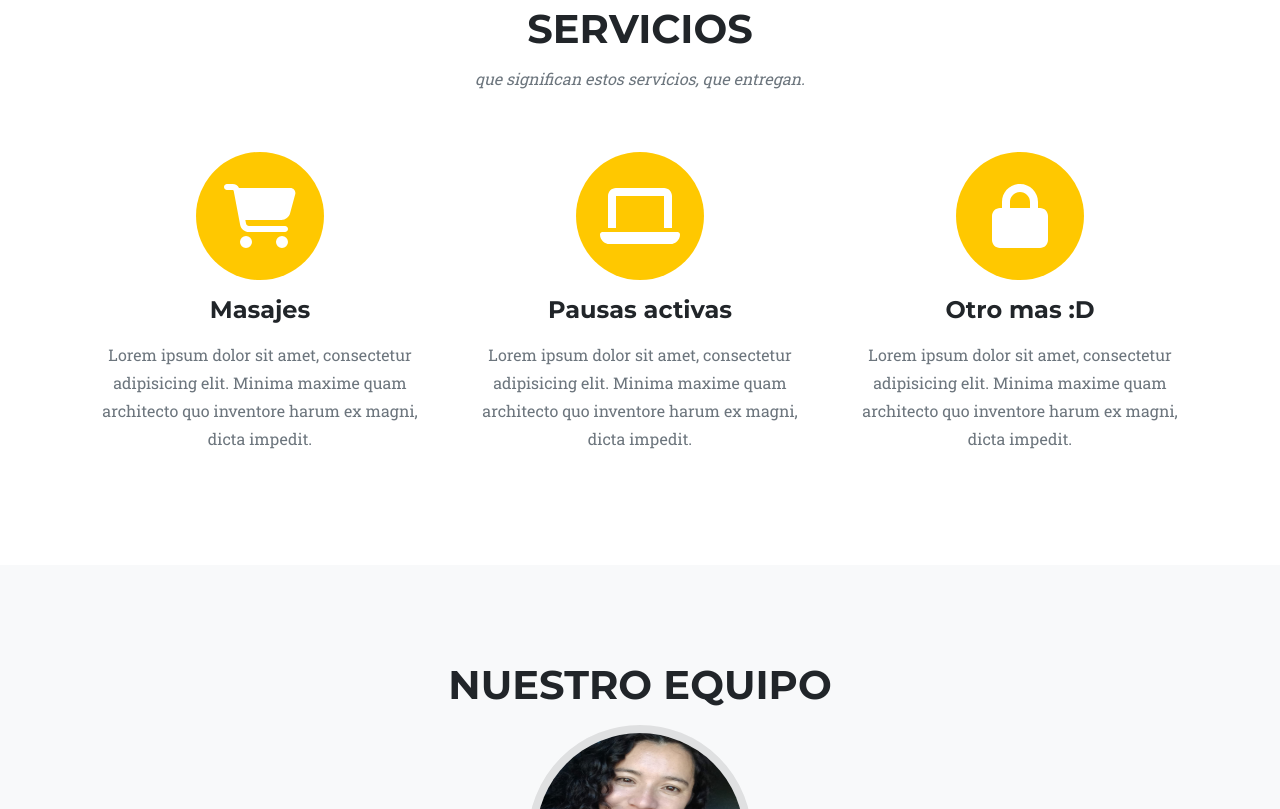
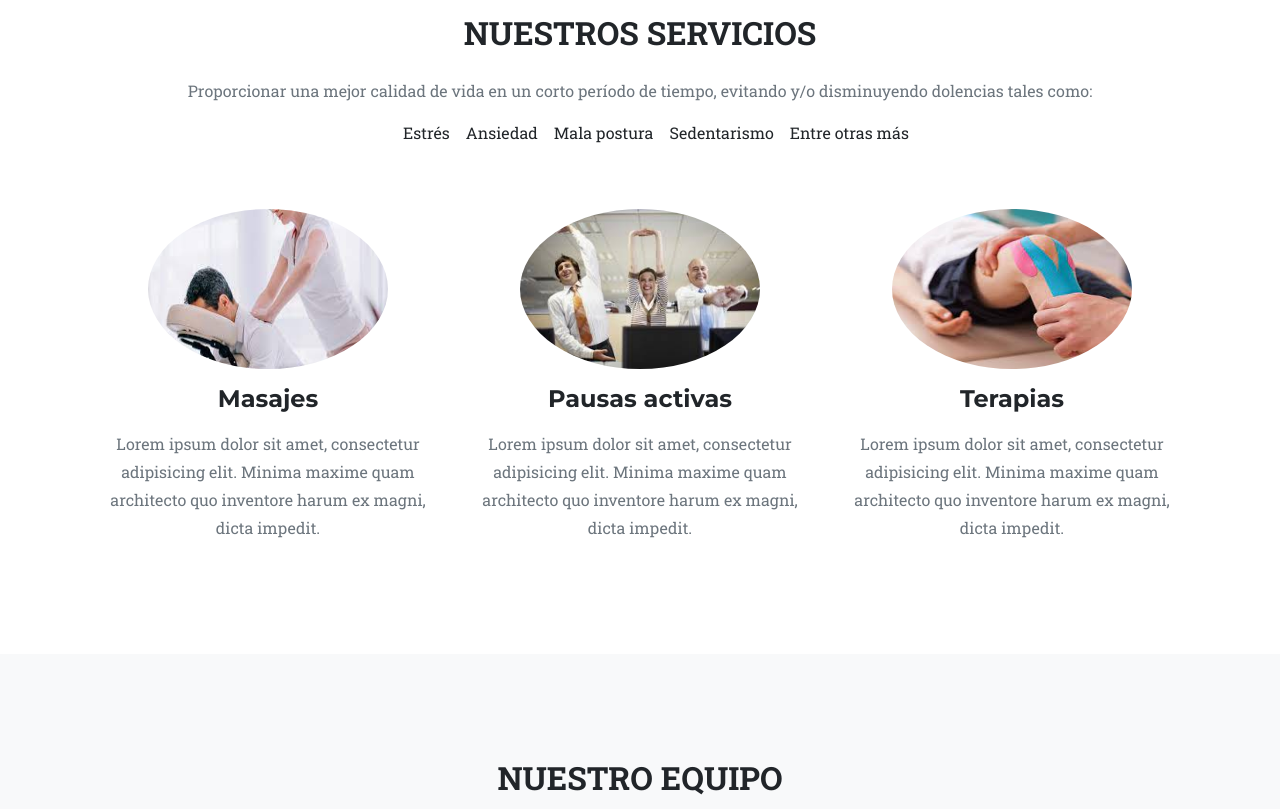
Before and after one commit to aktivatekss/landing, a plain HTML site: page index.html in a window 1280 px wide. Shown: the part 840-1649 px from the top of the page. Drawn offline with nearby package versions, Linux system fonts and the light colour scheme.

Commit message:
add images

```diff
--- a/index.html
+++ b/index.html
@@ -22,9 +22,8 @@
     <!-- Navigation-->
     <nav class="navbar navbar-expand-lg navbar-dark fixed-top" id="mainNav">
         <div class="container">
-            <a class="navbar-brand" href="#page-top">
-                <!-- <img src="assets/img/navbar-logo.svg" alt="..." /> -->
-                <i class="fa-home"> </i>
+            <a class="navbar-brand" href="#page-top" aria-label="Crono IT">
+                <strong>AKTIVARTE</strong>
             </a>
             <button class="navbar-toggler" type="button" data-bs-toggle="collapse" data-bs-target="#navbarResponsive"
                 aria-controls="navbarResponsive" aria-expanded="false" aria-label="Toggle navigation">
@@ -77,17 +76,35 @@
     <section class="page-section" id="services">
         <div class="container">
             <div class="text-center">
-                <h2 class="section-heading text-uppercase">Servicios</h2>
-                <h3 class="section-subheading text-muted">
-                    que significan estos servicios, que entregan.
-                </h3>
+                <p class="section-heading" style="font-size: 2rem; font-weight: bolder;">
+                    NUESTROS SERVICIOS
+                </p>
+                <p class="section-heading text-muted" style="font-size: 1.3 rem;">
+                    Proporcionar una mejor calidad de vida en un corto período de tiempo,
+                    evitando y/o disminuyendo dolencias tales como:
+                </p>
+                <ul style="display: flex; list-style: none; gap: 1em; justify-content: center;">
+                    <li>
+                        Estrés
+                    </li>
+                    <li>
+                        Ansiedad
+                    </li>
+                    <li>
+                        Mala postura
+                    </li>
+                    <li>
+                        Sedentarismo
+                    </li>
+                    <li>
+                        Entre otras más
+                    </li>
+                </ul>
             </div>
-            <div class="row text-center">
+            <div class="row text-center" style="margin: 4em 0 0;">
                 <div class="col-md-4">
-                    <span class="fa-stack fa-4x">
-                        <i class="fas fa-circle fa-stack-2x text-primary"></i>
-                        <i class="fas fa-shopping-cart fa-stack-1x fa-inverse"></i>
-                    </span>
+                    <img class="mx-auto rounded-circle" style="width: 15em; height: 10em;"
+                        src="assets/img/services/masaje.jpg" alt="..." />
                     <h4 class="my-3">
                         Masajes
                     </h4>
@@ -95,10 +112,8 @@
                         architecto quo inventore harum ex magni, dicta impedit.</p>
                 </div>
                 <div class="col-md-4">
-                    <span class="fa-stack fa-4x">
-                        <i class="fas fa-circle fa-stack-2x text-primary"></i>
-                        <i class="fas fa-laptop fa-stack-1x fa-inverse"></i>
-                    </span>
+                    <img class="mx-auto rounded-circle" style="width: 15em; height: 10em;"
+                        src="assets/img/services/pausa-activa.jpg" alt="..." />
                     <h4 class="my-3">
                         Pausas activas
                     </h4>
@@ -106,12 +121,10 @@
                         architecto quo inventore harum ex magni, dicta impedit.</p>
                 </div>
                 <div class="col-md-4">
-                    <span class="fa-stack fa-4x">
-                        <i class="fas fa-circle fa-stack-2x text-primary"></i>
-                        <i class="fas fa-lock fa-stack-1x fa-inverse"></i>
-                    </span>
+                    <img class="mx-auto rounded-circle" style="width: 15em; height: 10em;"
+                        src="assets/img/services/terapias.jpg" alt="..." />
                     <h4 class="my-3">
-                        Otro mas :D
+                        Terapias
                     </h4>
                     <p class="text-muted">Lorem ipsum dolor sit amet, consectetur adipisicing elit. Minima maxime quam
                         architecto quo inventore harum ex magni, dicta impedit.</p>
@@ -124,9 +137,9 @@
     <section class="page-section bg-light" id="team">
         <div class="container">
             <div class="text-center">
-                <h2 class="section-heading text-uppercase">
-                    Nuestro equipo
-                </h2>
+                <p class="section-heading" style="font-size: 2rem; font-weight: bolder;">
+                    NUESTRO EQUIPO
+                </p>
                 <!-- <h3 class="section-subheading text-muted">Lorem ipsum dolor sit amet consectetur.</h3> -->
             </div>
             <div class="row">
@@ -198,7 +211,7 @@
         <div class="container">
             <div class="text-center">
                 <p class="section-heading" style="font-size: 2rem; font-weight: bolder;">
-                    Nuestras Alianzas
+                    NUESTRAS ALIANZAS
                 </p>
             </div>
             <div class="row align-items-center">
@@ -237,12 +250,19 @@
             <div class="row align-items-center">
                 <div class="col-lg-4 text-lg-start">Copyright &copy; Powered by Crono IT 2023</div>
                 <div class="col-lg-4 my-3 my-lg-0">
-                    <a class="btn btn-dark btn-social mx-2" href="#!" aria-label="Twitter"><i
-                            class="fab fa-twitter"></i></a>
-                    <a class="btn btn-dark btn-social mx-2" href="#!" aria-label="Facebook"><i
-                            class="fab fa-facebook-f"></i></a>
-                    <a class="btn btn-dark btn-social mx-2" href="#!" aria-label="LinkedIn"><i
-                            class="fab fa-linkedin-in"></i></a>
+                    <!-- <a class="btn btn-dark btn-social mx-2" href="#!" aria-label="Twitter"><i
+                            class="fab fa-twitter"></i></a> -->
+                    <a class="btn btn-dark btn-social mx-2" target="_blank"
+                        href="https://www.facebook.com/MASAJE.PAUSAS.ACTIVAS?mibextid=ZbWKwL" aria-label="Facebook">
+                        <i class="fab fa-facebook-f"></i>
+                    </a>
+                    <a class="btn btn-dark btn-social mx-2" href="#!" aria-label="LinkedIn">
+                        <i class="fab fa-linkedin-in"></i>
+                    </a>
+                    <a class="btn btn-dark btn-social mx-2" target="_blank"
+                        href="https://instagram.com/aktivate.kss?igshid=MzRlODBiNWFlZA==" aria-label="Instagram">
+                        <i class="fab fa-instagram"></i>
+                    </a>
                 </div>
                 <!-- <div class="col-lg-4 text-lg-end">
                     <a class="link-dark text-decoration-none me-3" href="#!">Privacy Policy</a>
```
Also changed, not shown: assets/img/services/masaje.jpg (added), assets/img/services/pausa-activa.jpg (added), assets/img/services/terapias.jpg (added).
